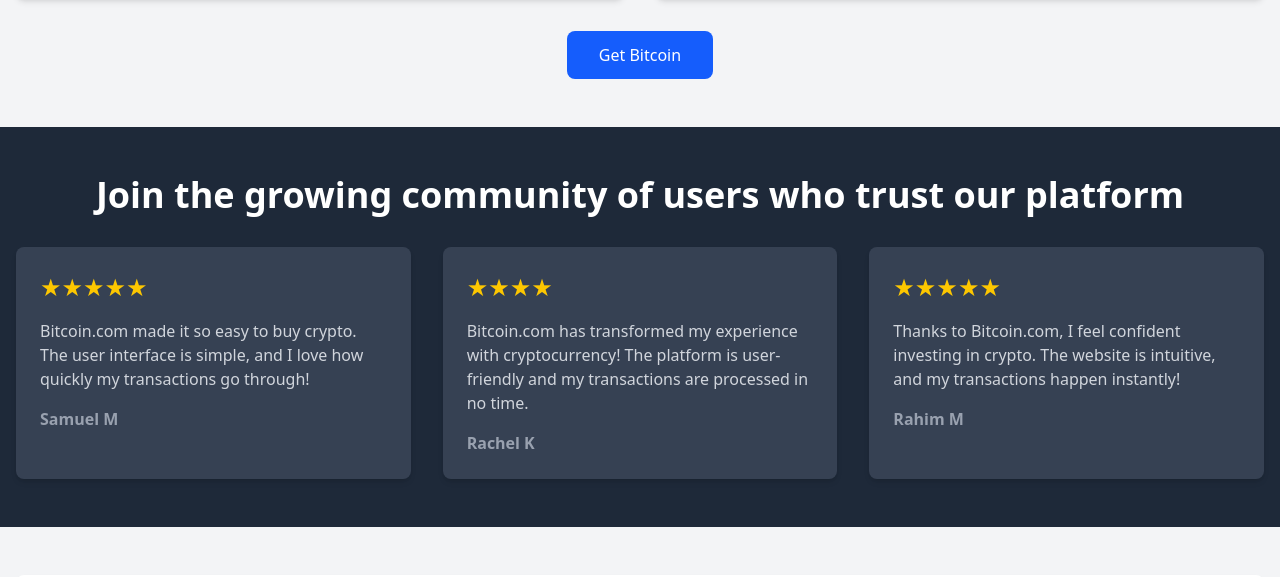
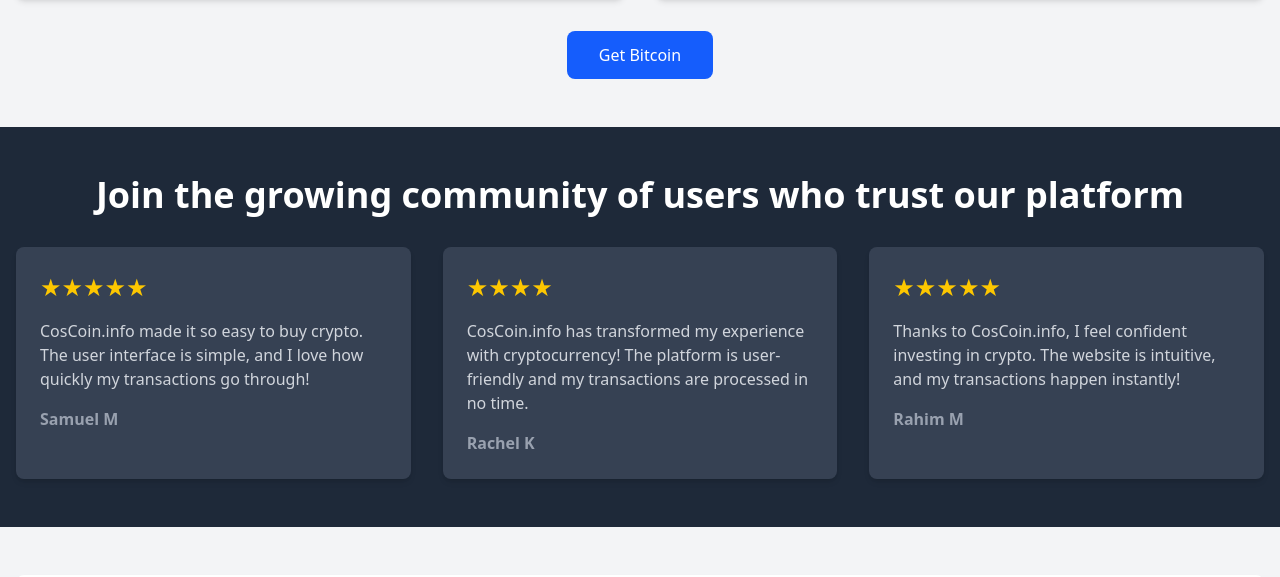
Before and after one commit to Hunchojoe19/Bdc-clone, a React (Vite) app: page / in a window 1280 px wide. Shown: the part 881-1458 px from the top of the page. Built offline with nearby package versions, Linux system fonts and the light colour scheme.

Commit message:
changed some things in the code

```diff
--- a/src/pages/Testimonials.jsx
+++ b/src/pages/Testimonials.jsx
@@ -4,24 +4,23 @@
   const testimonials = [
     {
       rating: "★★★★★",
-      text: "Bitcoin.com made it so easy to buy crypto. The user interface is simple, and I love how quickly my transactions go through!",
+      text: "CosCoin.info made it so easy to buy crypto. The user interface is simple, and I love how quickly my transactions go through!",
       author: "Samuel M",
     },
     {
       rating: "★★★★",
-      text: "Bitcoin.com has transformed my experience with cryptocurrency! The platform is user-friendly and my transactions are processed in no time.",
+      text: "CosCoin.info has transformed my experience with cryptocurrency! The platform is user-friendly and my transactions are processed in no time.",
       author: "Rachel K",
     },
     {
       rating: "★★★★★",
-      text: "Thanks to Bitcoin.com, I feel confident investing in crypto. The website is intuitive, and my transactions happen instantly!",
+      text: "Thanks to CosCoin.info, I feel confident investing in crypto. The website is intuitive, and my transactions happen instantly!",
       author: "Rahim M",
     },
   ];
 
   return (
-    <section className="bg-gray-800 text-white py-12" data-aos="flip-left" data-aos-easing="ease-in-out"
-     data-aos-duration="1500">
+    <section className="bg-gray-800 text-white py-12">
       <div className="container mx-auto px-4">
         <h2 className="text-3xl md:text-4xl font-bold text-center mb-8">
           Join the growing community of users who trust our platform
```
